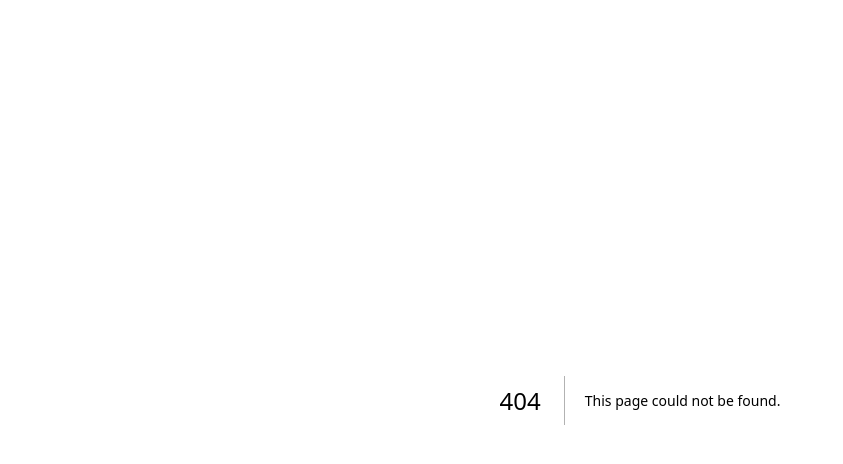
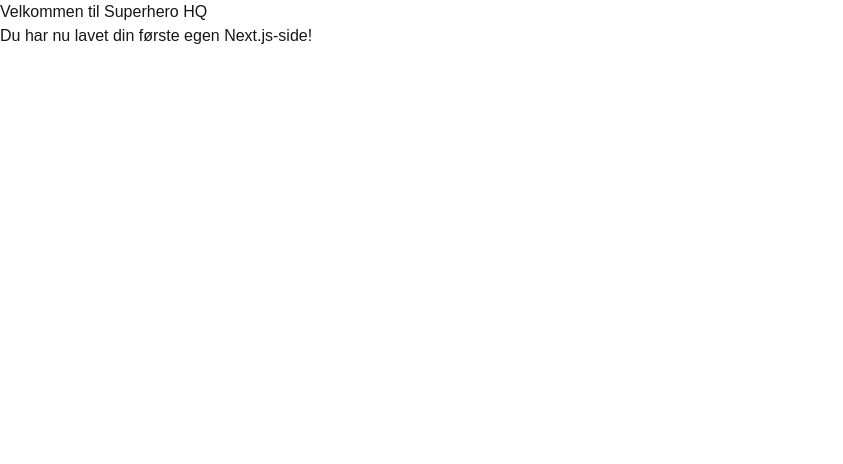
Before and after one commit to webkollegiet/nextjs-intro, a Next.js app: page /superhero in a window 1280 px wide. Before the commit this address had no page. Shown: the top 464 px of the page, without its empty margins (0-843 px from the left). Built offline with nearby package versions, Linux system fonts and the light colour scheme.

Commit message:
Add /superhero.page.tsx
Added page for the endpoint /superhero

```diff
--- /dev/null
+++ b/app/superhero/page.tsx
@@ -0,0 +1,8 @@
+export default function Superhero() {
+	return (
+		<main>
+			<h1>Velkommen til Superhero HQ</h1>
+			<p>Du har nu lavet din første egen Next.js-side!</p>
+		</main>
+	);
+}
```
